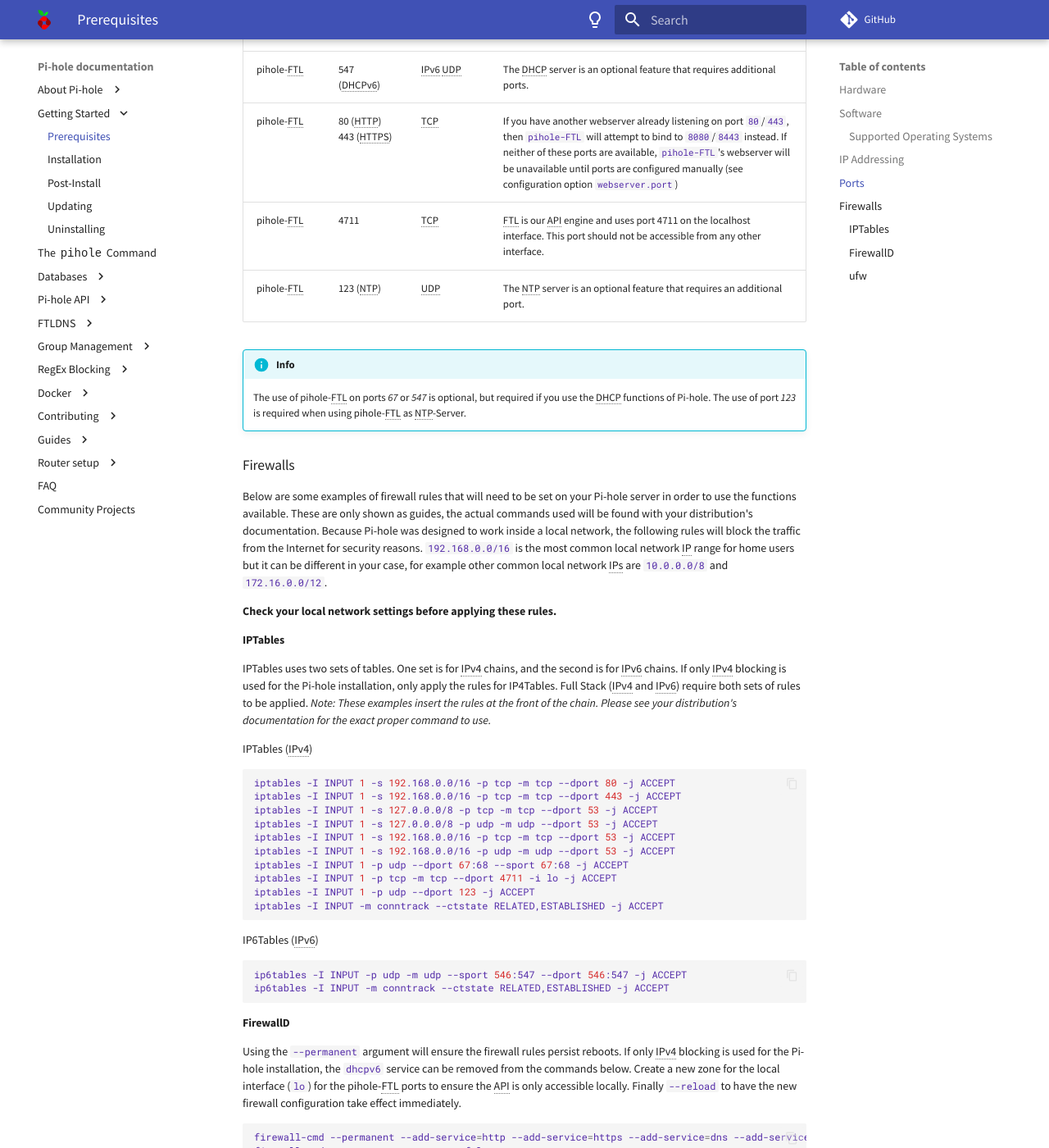
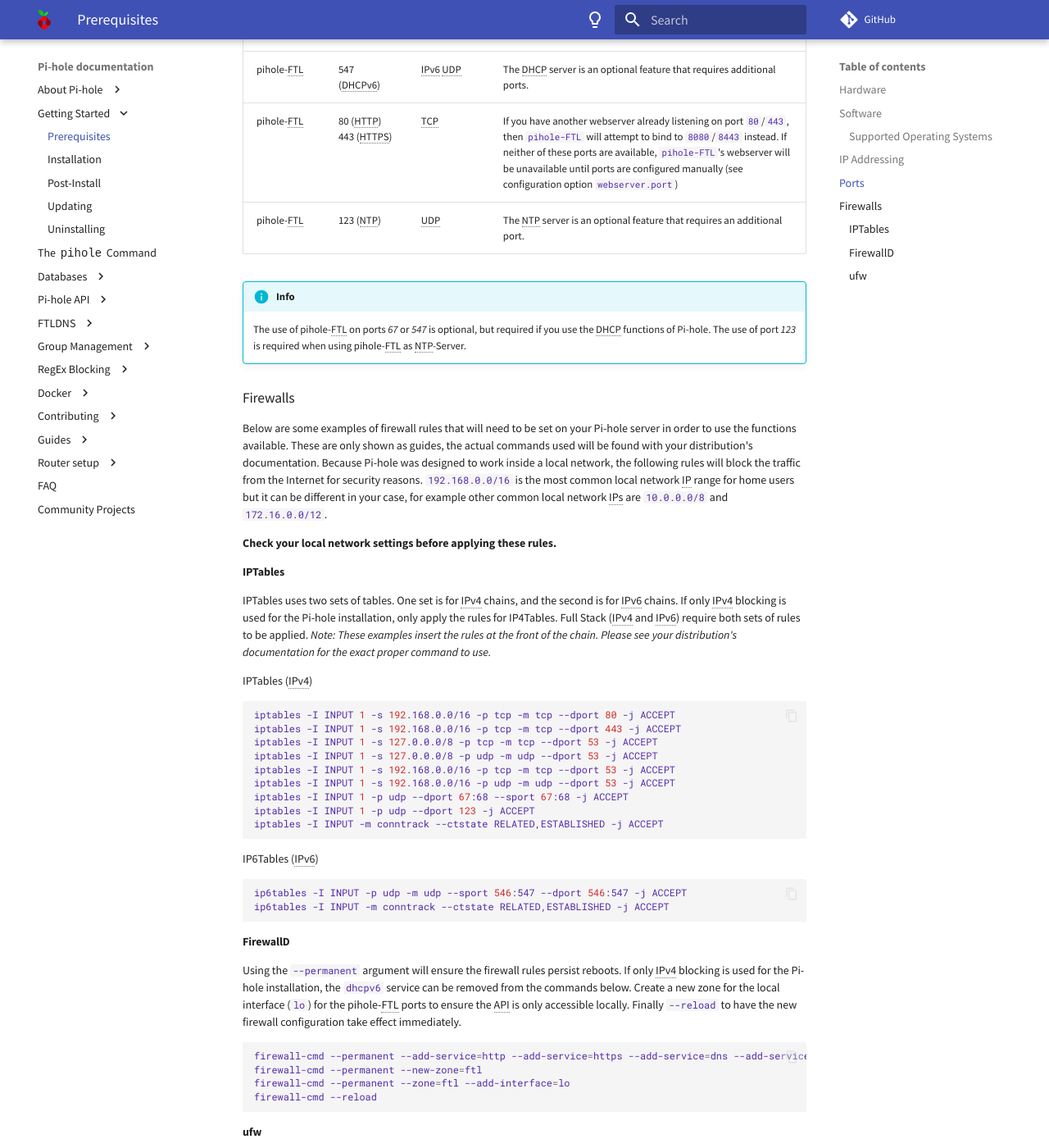
Before and after one commit to pi-hole/docs, an MkDocs documentation site: the page built from docs/main/prerequisites.md, in a window 1280 px wide and 1400 px high, scrolled down 1623 px. Shown: the whole window at 82% size. Built offline with MkDocs 1.6.1 and Material for MkDocs 9.7.7, drawn with Linux system fonts in a browser that asks for light colours; comment, search, counter and statistics services are not loaded; some of the changed text lies outside the part shown.

Commit message:
Remove references to old API port 4711 as it is no longer used
Signed-off-by: Rob Gill <rrobgill@protonmail.com>

````diff
--- a/docs/main/prerequisites.md
+++ b/docs/main/prerequisites.md
@@ -77,7 +77,6 @@
 | pihole-FTL          | 67  (DHCP)   | IPv4 UDP | The DHCP server is an optional feature that requires additional ports. |
 | pihole-FTL          | 547 (DHCPv6) | IPv6 UDP | The DHCP server is an optional feature that requires additional ports. |
 | pihole-FTL          | 80  (HTTP)<br/>443   (HTTPS)    | TCP      | If you have another webserver already listening on port `80`/`443`, then `pihole-FTL` will attempt to bind to `8080`/`8443` instead. If neither of these ports are available, `pihole-FTL`'s webserver will be unavailable until ports are configured manually (see configuration option `webserver.port`)  |
-| pihole-FTL          | 4711    | TCP      | FTL is our API engine and uses port 4711 on the localhost interface. This port should not be accessible from any other interface.|
 | pihole-FTL          | 123 (NTP)    | UDP      | The NTP server is an optional feature that requires an additional port. |
 
 !!! info
@@ -105,7 +104,6 @@
 iptables -I INPUT 1 -s 192.168.0.0/16 -p tcp -m tcp --dport 53 -j ACCEPT
 iptables -I INPUT 1 -s 192.168.0.0/16 -p udp -m udp --dport 53 -j ACCEPT
 iptables -I INPUT 1 -p udp --dport 67:68 --sport 67:68 -j ACCEPT
-iptables -I INPUT 1 -p tcp -m tcp --dport 4711 -i lo -j ACCEPT
 iptables -I INPUT 1 -p udp --dport 123 -j ACCEPT
 iptables -I INPUT -m conntrack --ctstate RELATED,ESTABLISHED -j ACCEPT
 ```
@@ -125,7 +123,6 @@
 firewall-cmd --permanent --add-service=http --add-service=https --add-service=dns --add-service=dhcp --add-service=dhcpv6 --add-service=ntp
 firewall-cmd --permanent --new-zone=ftl
 firewall-cmd --permanent --zone=ftl --add-interface=lo
-firewall-cmd --permanent --zone=ftl --add-port=4711/tcp
 firewall-cmd --reload
 ```
 
````
